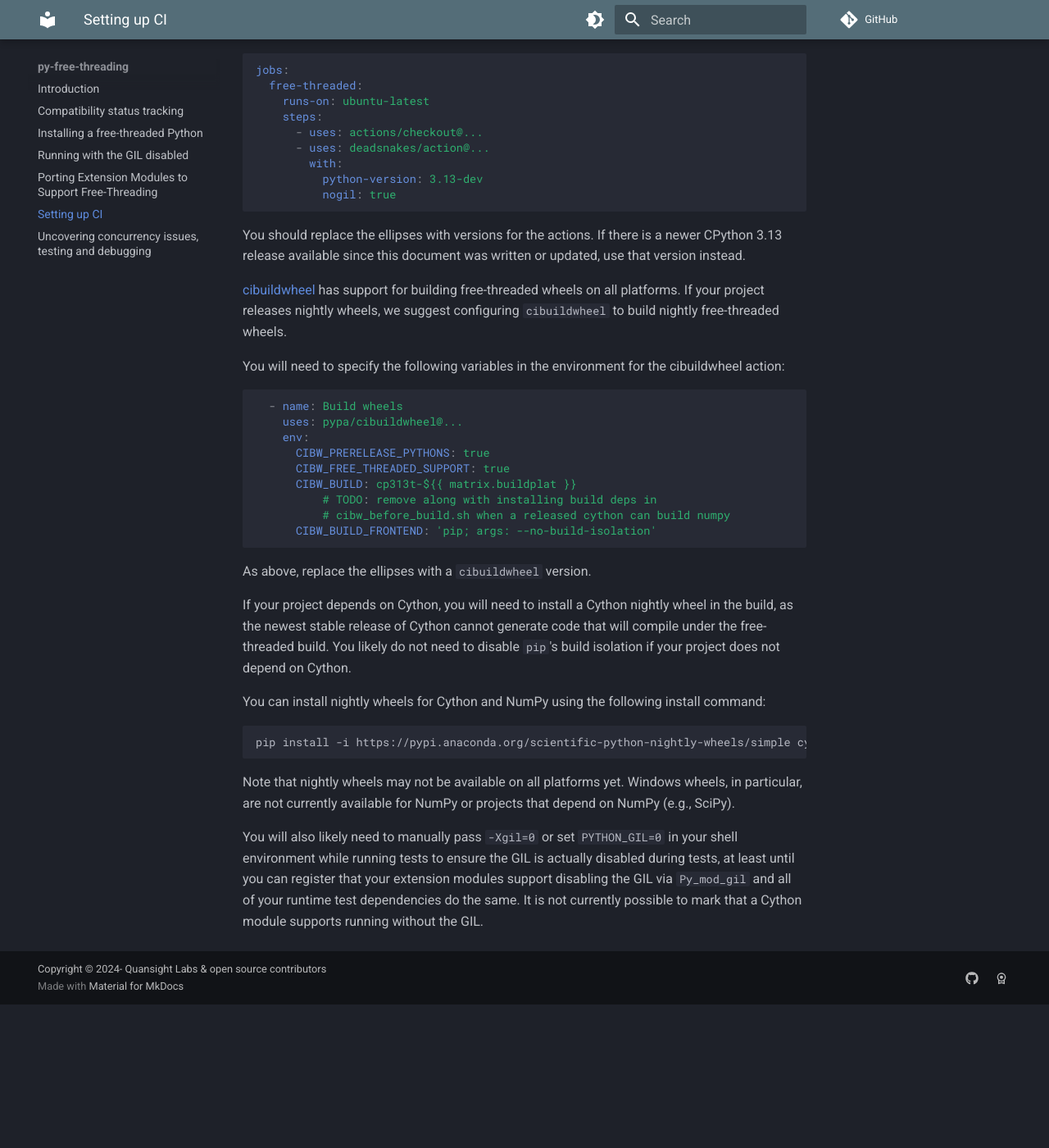
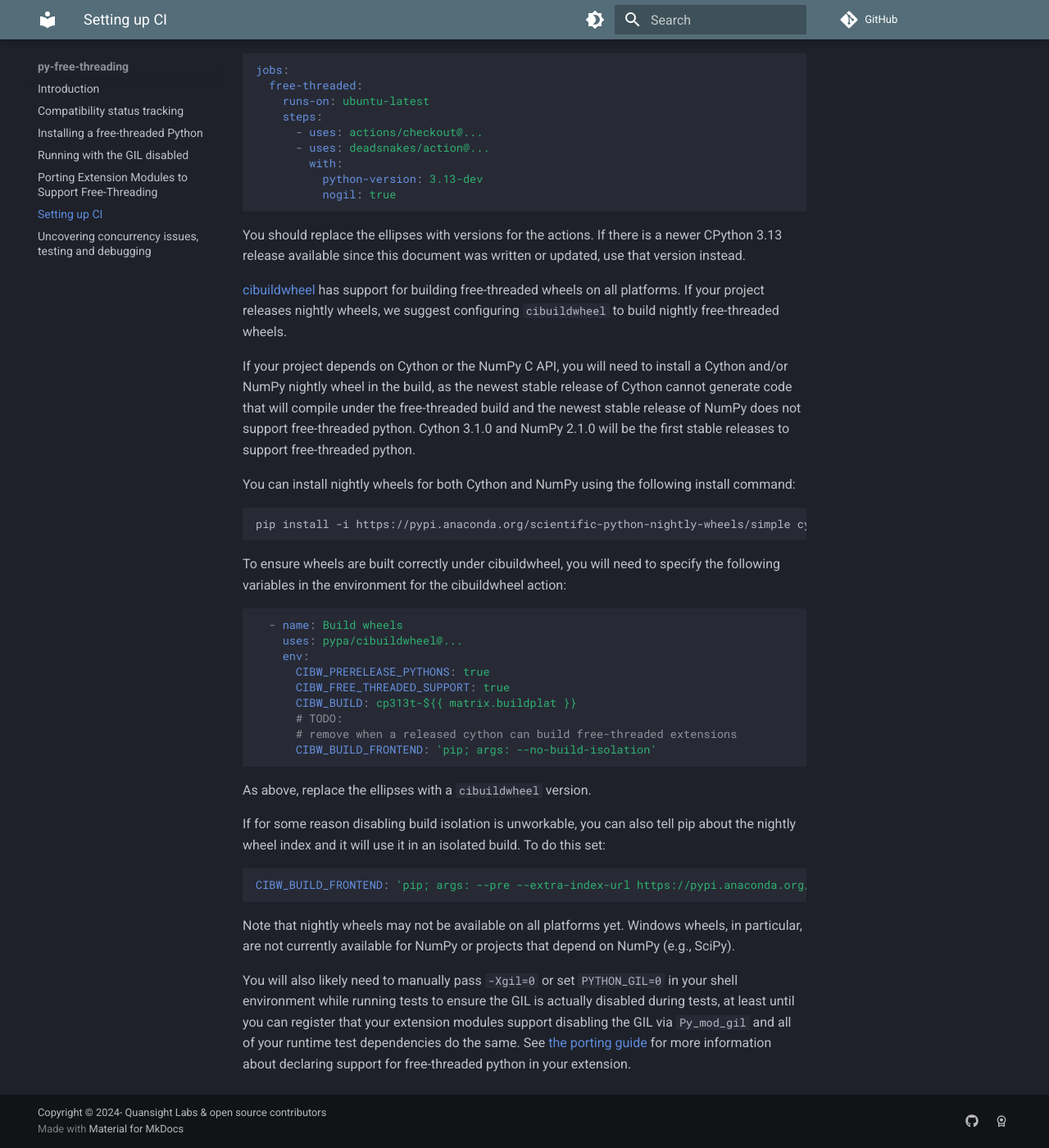
Before and after one commit to Quansight-Labs/free-threaded-compatibility, an MkDocs documentation site: the page built from docs/ci.md, in a window 1280 px wide and 1400 px high, scrolled down 207 px. Shown: the whole window at 82% size. Built offline with MkDocs 1.6.1 and Material for MkDocs 9.7.7, drawn with Linux system fonts in a browser that asks for light colours; comment, search, counter and statistics services are not loaded; before the commit the page ends 1432 px from its top, so only the background shows below that.

Commit message:
Add method to keep build isolation in CI guide

````diff
--- a/docs/ci.md
+++ b/docs/ci.md
@@ -27,8 +27,22 @@
 nightly wheels, we suggest configuring `cibuildwheel` to build nightly
 free-threaded wheels.
 
-You will need to specify the following variables in the environment for the
-cibuildwheel action:
+If your project depends on Cython or the NumPy C API, you will need to install a
+Cython and/or NumPy nightly wheel in the build, as the newest stable release of
+Cython cannot generate code that will compile under the free-threaded build and
+the newest stable release of NumPy does not support free-threaded python. Cython
+3.1.0 and NumPy 2.1.0 will be the first stable releases to support free-threaded
+python.
+
+You can install nightly wheels for both Cython and NumPy using the following
+install command:
+
+```bash
+pip install -i https://pypi.anaconda.org/scientific-python-nightly-wheels/simple cython numpy
+```
+
+To ensure wheels are built correctly under cibuildwheel, you will need to
+specify the following variables in the environment for the cibuildwheel action:
 
 ```yaml
   - name: Build wheels
@@ -37,23 +51,20 @@
       CIBW_PRERELEASE_PYTHONS: true
       CIBW_FREE_THREADED_SUPPORT: true
       CIBW_BUILD: cp313t-${{ matrix.buildplat }}
-          # TODO: remove along with installing build deps in
-          # cibw_before_build.sh when a released cython can build numpy
+      # TODO:
+      # remove when a released cython can build free-threaded extensions
       CIBW_BUILD_FRONTEND: 'pip; args: --no-build-isolation'
 ```
 
 As above, replace the ellipses with a `cibuildwheel` version.
 
-If your project depends on Cython, you will need to install a Cython nightly
-wheel in the build, as the newest stable release of Cython cannot generate code
-that will compile under the free-threaded build. You likely do not need to
-disable `pip`'s build isolation if your project does not depend on Cython.
+If for some reason disabling build isolation is unworkable, you can also tell
+pip about the nightly wheel index and it will use it in an isolated build. To do
+this set:
 
-You can install nightly wheels for Cython and NumPy using the following
-install command:
+```yaml
 
-```bash
-pip install -i https://pypi.anaconda.org/scientific-python-nightly-wheels/simple cython numpy
+CIBW_BUILD_FRONTEND: 'pip; args: --pre --extra-index-url https://pypi.anaconda.org/scientific-python-nightly-wheels/simple"'
 ```
 
 Note that nightly wheels may not be available on all platforms yet. Windows
@@ -64,5 +75,5 @@
 your shell environment while running tests to ensure the GIL is actually
 disabled during tests, at least until you can register that your extension
 modules support disabling the GIL via `Py_mod_gil` and all of your runtime test
-dependencies do the same. It is not currently possible to mark that a Cython
-module supports running without the GIL.
+dependencies do the same. See [the porting guide](porting.md) for more
+information about declaring support for free-threaded python in your extension.
````
Also changed, not shown: docs/porting.md (+2 -6 lines).
